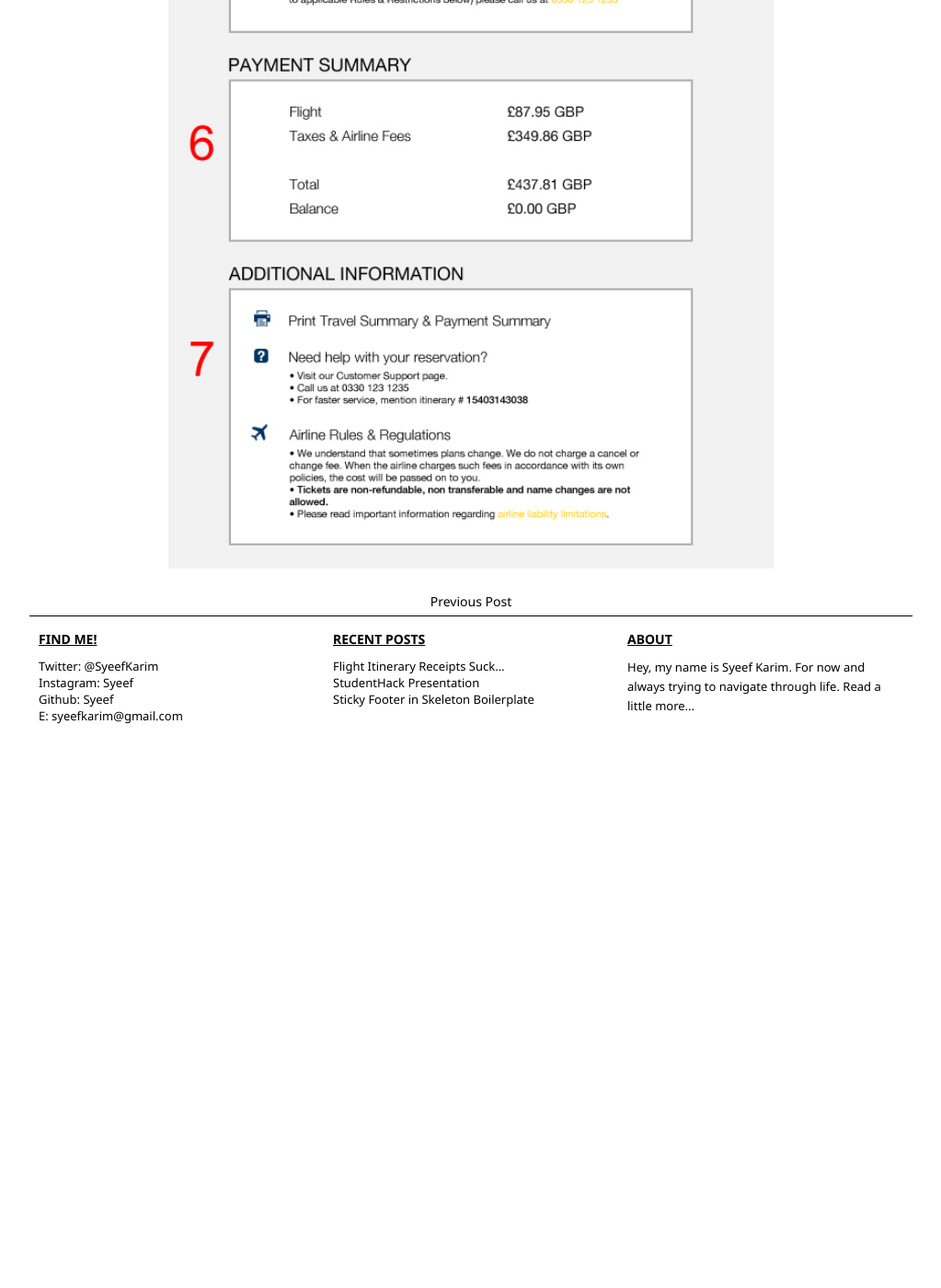
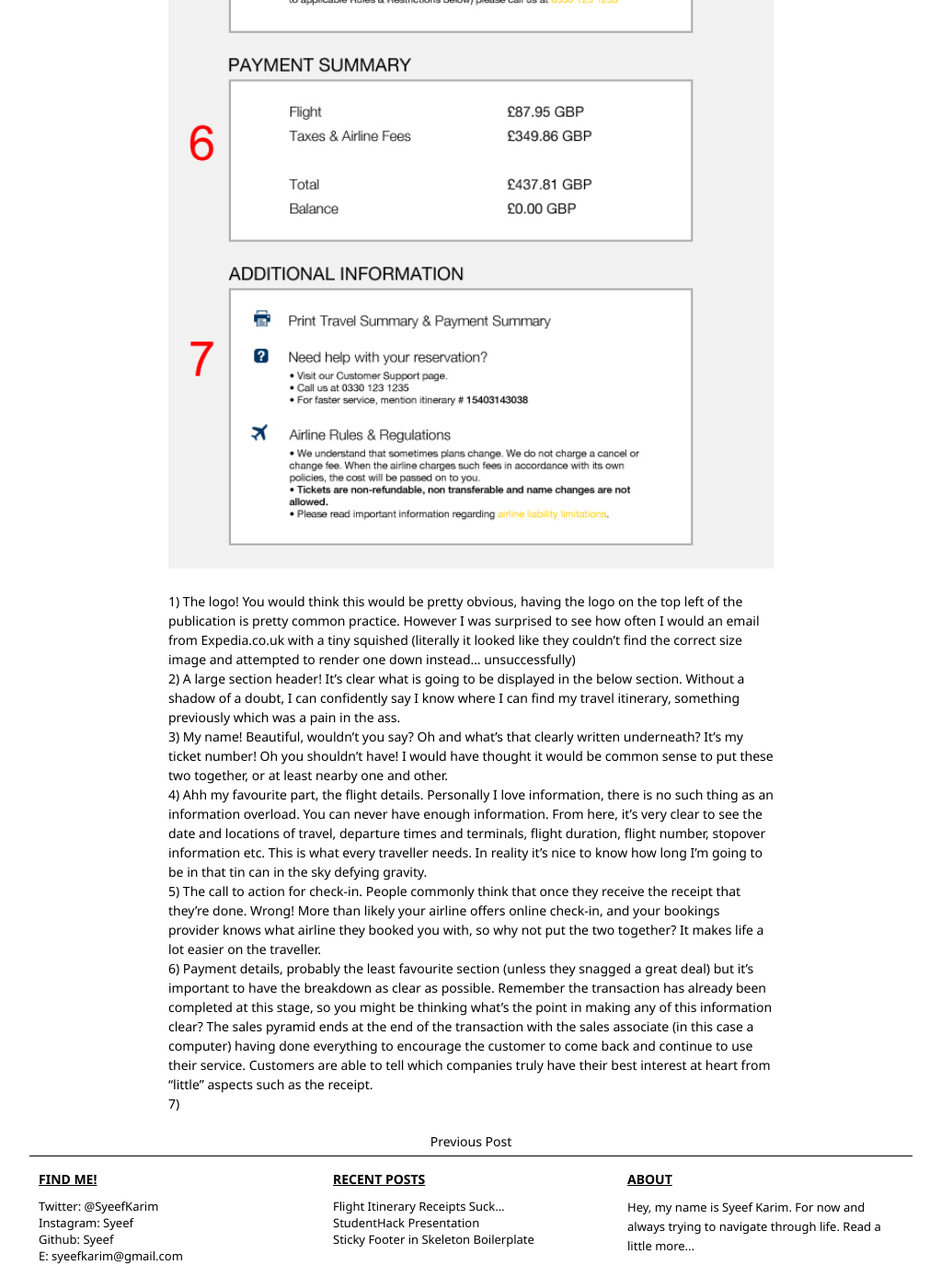
Before and after one commit to syeef/syeefkarim-2016-v0, a Jekyll site: the page built from _posts/2014-07-08-expedia-receipt.md, in a window 1280 px wide and 1400 px high, scrolled down 1535 px. Shown: the whole window at 92% size, without its empty margins (128-1151 px from the left). Built offline with Jekyll 4.4.1, drawn with Linux system fonts in a browser that asks for light colours; Markdown is read by kramdown in place of the engine named in the settings; before the commit the page ends 2348 px from its top, so only the background shows below that.

Commit message:
updating the post

```diff
--- a/_posts/2014-07-08-expedia-receipt.md
+++ b/_posts/2014-07-08-expedia-receipt.md
@@ -12,3 +12,11 @@ What's my flight number? What airline am I with? When is this flight? How much d
 
 **The Solution**
 <img src="{{ site.url }}/images/posts/Expedia.jpg" width="100%" height="auto">
+
+1) The logo! You would think this would be pretty obvious, having the logo on the top left of the publication is pretty common practice. However I was surprised to see how often I would an email from Expedia.co.uk with a tiny squished (literally it looked like they couldn't find the correct size image and attempted to render one down instead... unsuccessfully)
+2) A large section header! It's clear what is going to be displayed in the below section. Without a shadow of a doubt, I can confidently say I know where I can find my travel itinerary, something previously which was a pain in the ass.
+3) My name! Beautiful, wouldn't you say? Oh and what's that clearly written underneath? It's my ticket number! Oh you shouldn't have! I would have thought it would be common sense to put these two together, or at least nearby one and other.
+4) Ahh my favourite part, the flight details. Personally I love information, there is no such thing as an information overload. You can never have enough information. From here, it's very clear to see the date and locations of travel, departure times and terminals, flight duration, flight number, stopover information etc. This is what every traveller needs. In reality it's nice to know how long I'm going to be in that tin can in the sky defying gravity.
+5) The call to action for check-in. People commonly think that once they receive the receipt that they're done. Wrong! More than likely your airline offers online check-in, and your bookings provider knows what airline they booked you with, so why not put the two together? It makes life a lot easier on the traveller.
+6) Payment details, probably the least favourite section (unless they snagged a great deal) but it's important to have the breakdown as clear as possible. Remember the transaction has already been completed at this stage, so you might be thinking what's the point in making any of this information clear? The sales pyramid ends at the end of the transaction with the sales associate (in this case a computer) having done everything to encourage the customer to come back and continue to use their service. Customers are able to tell which companies truly have their best interest at heart from "little" aspects such as the receipt.
+7)
```
